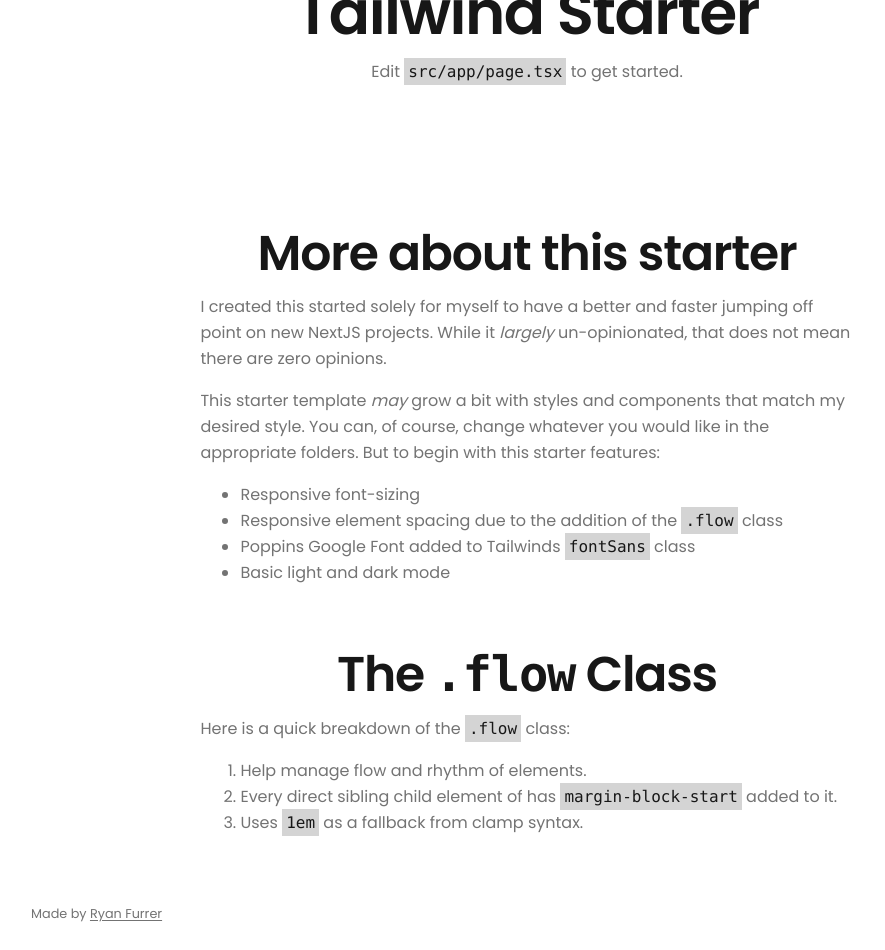
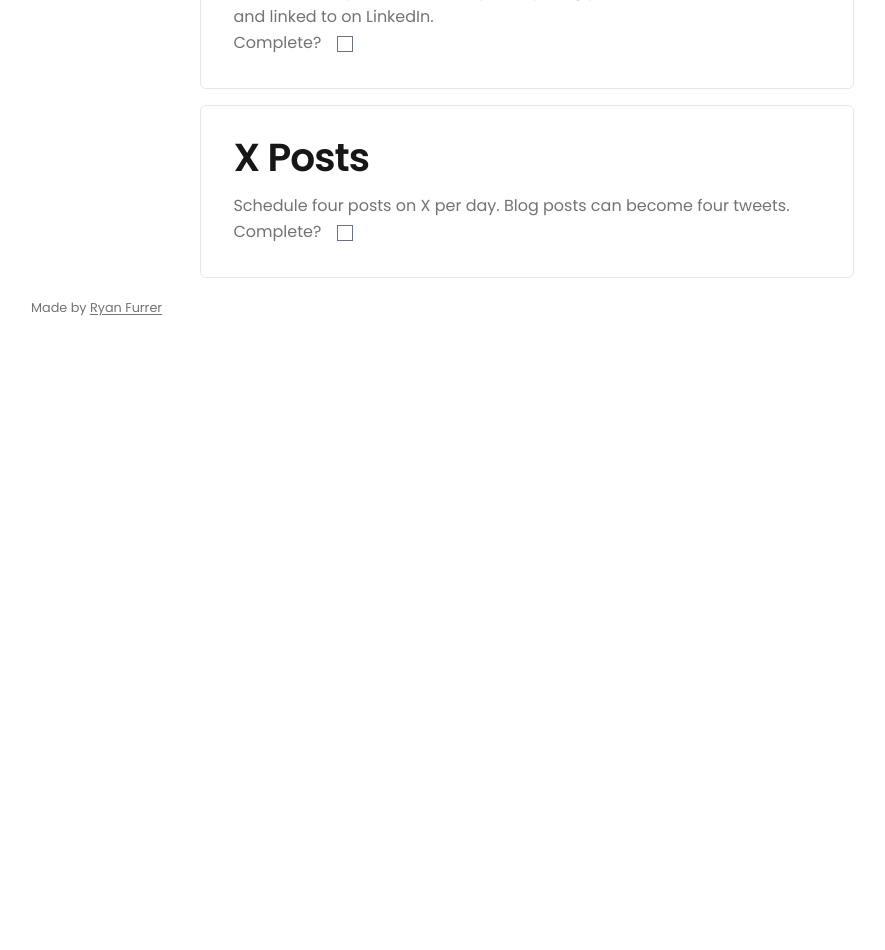
Before and after one commit to ryandotfurrer/tech-growth-tracker, a Next.js app: page / in a window 1280 px wide. Shown: the part 280-1230 px from the top of the page, without its empty margins (113-998 px from the left). After the commit the page ends 800 px from the top, so only its background shows below. Built offline with nearby package versions, Linux system fonts and the light colour scheme.

Commit message:
Created basic components. Waiting for help on TS error in TaskCard.tsx

```diff
--- /dev/null
+++ b/src/app/components/TaskCard.tsx
@@ -0,0 +1,40 @@
+"use client";
+
+import { useState } from "react";
+
+type TaskCardProps = {
+  taskName: string;
+  taskDescription: string;
+};
+
+export default function TaskCard({ taskName, taskDescription }: TaskCardProps) {
+  const [isChecked, setIsChecked] = useState(false);
+  const taskCard = document.querySelector(`#${taskName}`);
+
+  const checkHandler = () => {
+    setIsChecked(!isChecked);
+    if (!isChecked) {
+      taskCard.classList.toggle("bg-red-800");
+    }
+  };
+
+  return (
+    <div
+      className="flow mx-auto max-w-prose rounded-md border p-8"
+      id="taskCard"
+    >
+      <h3>{taskName}</h3>
+      <p>{taskDescription}</p>
+      <label>
+        Complete?
+        <input
+          type="checkbox"
+          id={taskName}
+          className="ml-4"
+          checked={isChecked}
+          onChange={checkHandler}
+        />
+      </label>
+    </div>
+  );
+}
--- a/src/app/page.tsx
+++ b/src/app/page.tsx
@@ -1,75 +1,18 @@
+import TaskCard from "./components/TaskCard";
+
 export default function Home() {
   return (
     <main className="flow">
-      <section className="flow mb-36">
-        <div className="flow mx-auto max-w-prose pt-24 text-center">
-          <h1>NextJS & Tailwind Starter</h1>
-          <p>
-            Edit <code>src/app/page.tsx</code> to get started.
-          </p>
-        </div>
-      </section>
-      <section className="flow mb-16">
-        <div className="flow mx-auto max-w-prose">
-          <h2 className="text-center">More about this starter</h2>
-          <p>
-            I created this started solely for myself to have a better and faster
-            jumping off point on new NextJS projects. While it <em>largely</em>{" "}
-            un-opinionated, that does not mean there are zero opinions.
-          </p>
-          <p>
-            This starter template <em>may</em> grow a bit with styles and
-            components that match my desired style. You can, of course, change
-            whatever you would like in the appropriate folders. But to begin
-            with this starter features:
-          </p>
-          <ul className="ml-10 list-disc">
-            <li>
-              <p>Responsive font-sizing</p>
-            </li>
-            <li>
-              <p>
-                Responsive element spacing due to the addition of the{" "}
-                <code>.flow</code> class
-              </p>
-            </li>
-            <li>
-              <p>
-                Poppins Google Font added to Tailwinds <code>fontSans</code>{" "}
-                class
-              </p>
-            </li>
-            <li>
-              <p>Basic light and dark mode</p>
-            </li>
-          </ul>
-        </div>
-      </section>
-      <section className="flow mb-16">
-        <div className="flow mx-auto max-w-prose">
-          <h2 className="text-center">
-            The <code>.flow</code> Class
-          </h2>
-          <p>
-            Here is a quick breakdown of the <code>.flow</code> class:
-          </p>
-          <ol className="ml-10 list-decimal">
-            <li>
-              <p>Help manage flow and rhythm of elements.</p>
-            </li>
-            <li>
-              <p>
-                Every direct sibling child element of has{" "}
-                <code>margin-block-start</code> added to it.
-              </p>
-            </li>
-            <li>
-              <p>
-                Uses <code>1em</code> as a fallback from clamp syntax.
-              </p>
-            </li>
-          </ol>
-        </div>
+      <section className="flow">
+        <h2>Tasks</h2>
+        <TaskCard
+          taskName="LinkedIn Posts"
+          taskDescription="Schedule one post on LinkedIn per day. Blog posts can be summarized and linked to on LinkedIn."
+        />
+        <TaskCard
+          taskName="X Posts"
+          taskDescription="Schedule four posts on X per day. Blog posts can become four tweets."
+        />
       </section>
     </main>
   );
```
